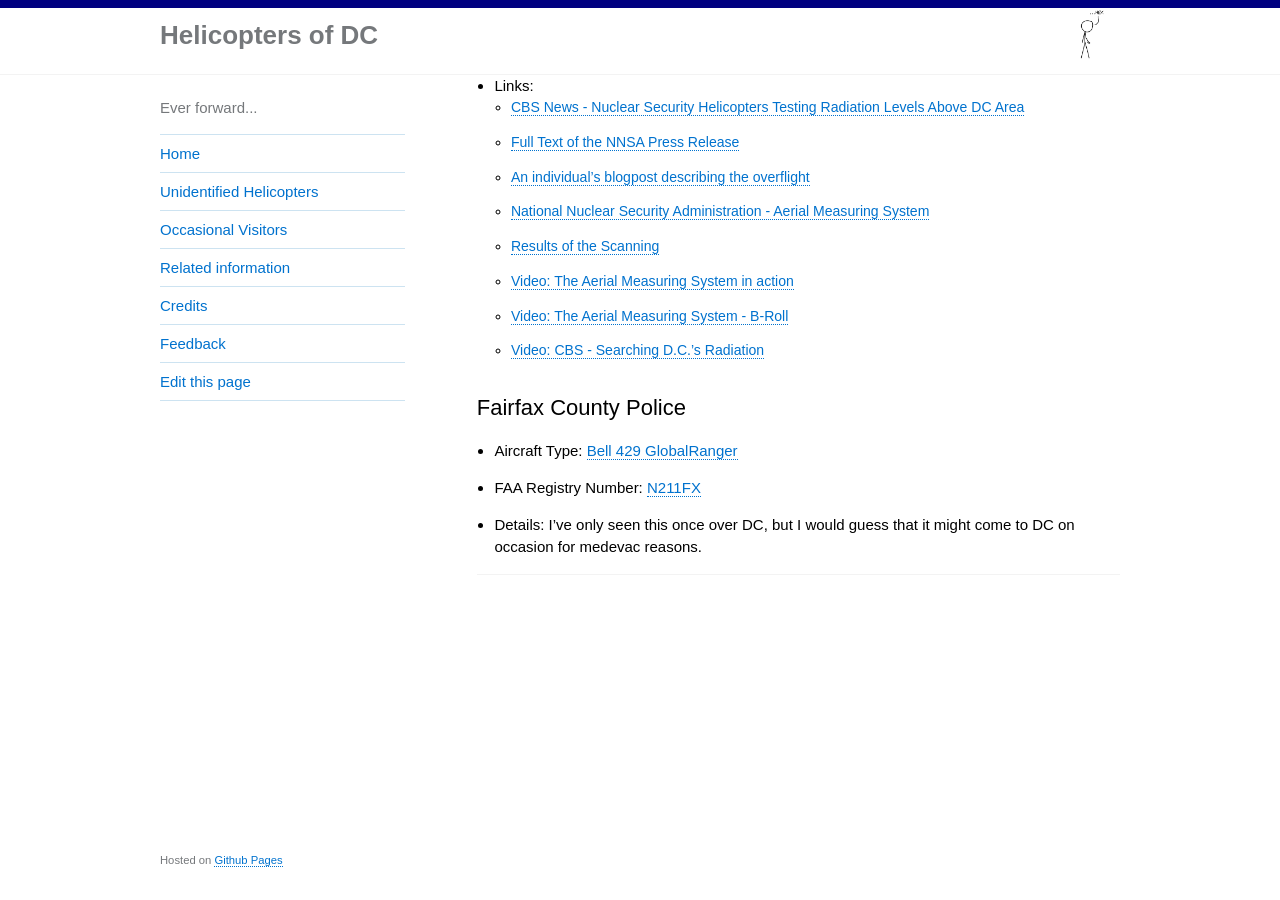
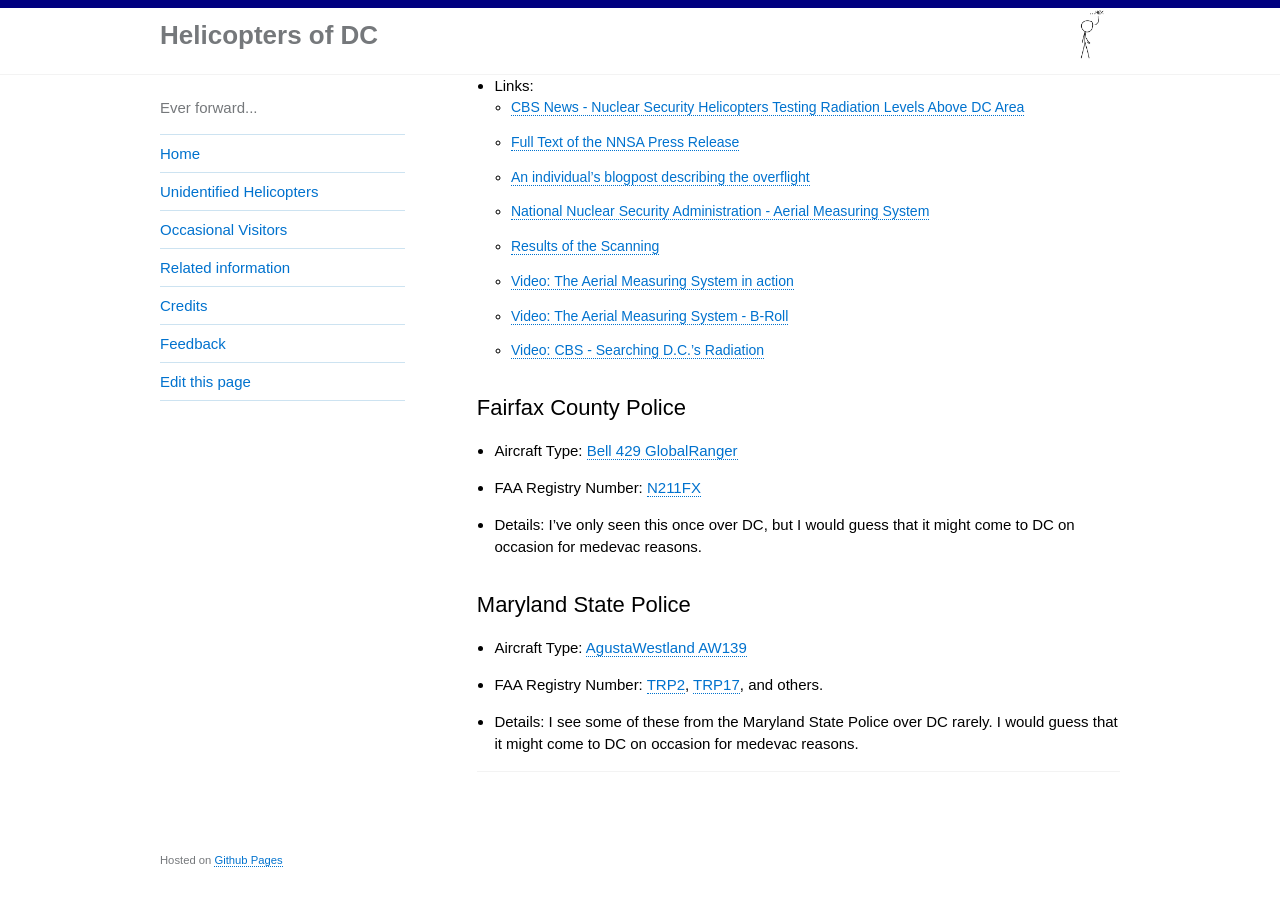
Before and after one commit to gbinal/dc-helicopters, a Jekyll site: the page built from pages/occasional-visitors.md, in a window 1280 px wide and 900 px high, scrolled down 619 px. Built offline with Jekyll 4.4.1, drawn with Linux system fonts in a browser that asks for light colours; before the commit the page ends 1322 px from its top, so only the background shows below that.

Commit message:
adding maryland state police

```diff
--- a/pages/occasional-visitors.md
+++ b/pages/occasional-visitors.md
@@ -33,3 +33,9 @@
 * Aircraft Type: [Bell 429 GlobalRanger](https://en.wikipedia.org/wiki/Bell_429_GlobalRanger)
 * FAA Registry Number: [N211FX](https://registry.faa.gov/aircraftinquiry/NNum_Results.aspx?NNumbertxt=N211FX)
 * Details: I've only seen this once over DC, but I would guess that it might come to DC on occasion for medevac reasons.
+
+## Maryland State Police
+
+* Aircraft Type: [AgustaWestland AW139](https://en.wikipedia.org/wiki/AgustaWestland_AW139)
+* FAA Registry Number: [TRP2](https://registry.faa.gov/aircraftinquiry/NNum_Results.aspx?NNumbertxt=TRP2), [TRP17](https://registry.faa.gov/aircraftinquiry/NNum_Results.aspx?NNumbertxt=TRP17), and others.
+* Details: I see some of these from the Maryland State Police over DC rarely.  I would guess that it might come to DC on occasion for medevac reasons.
```
